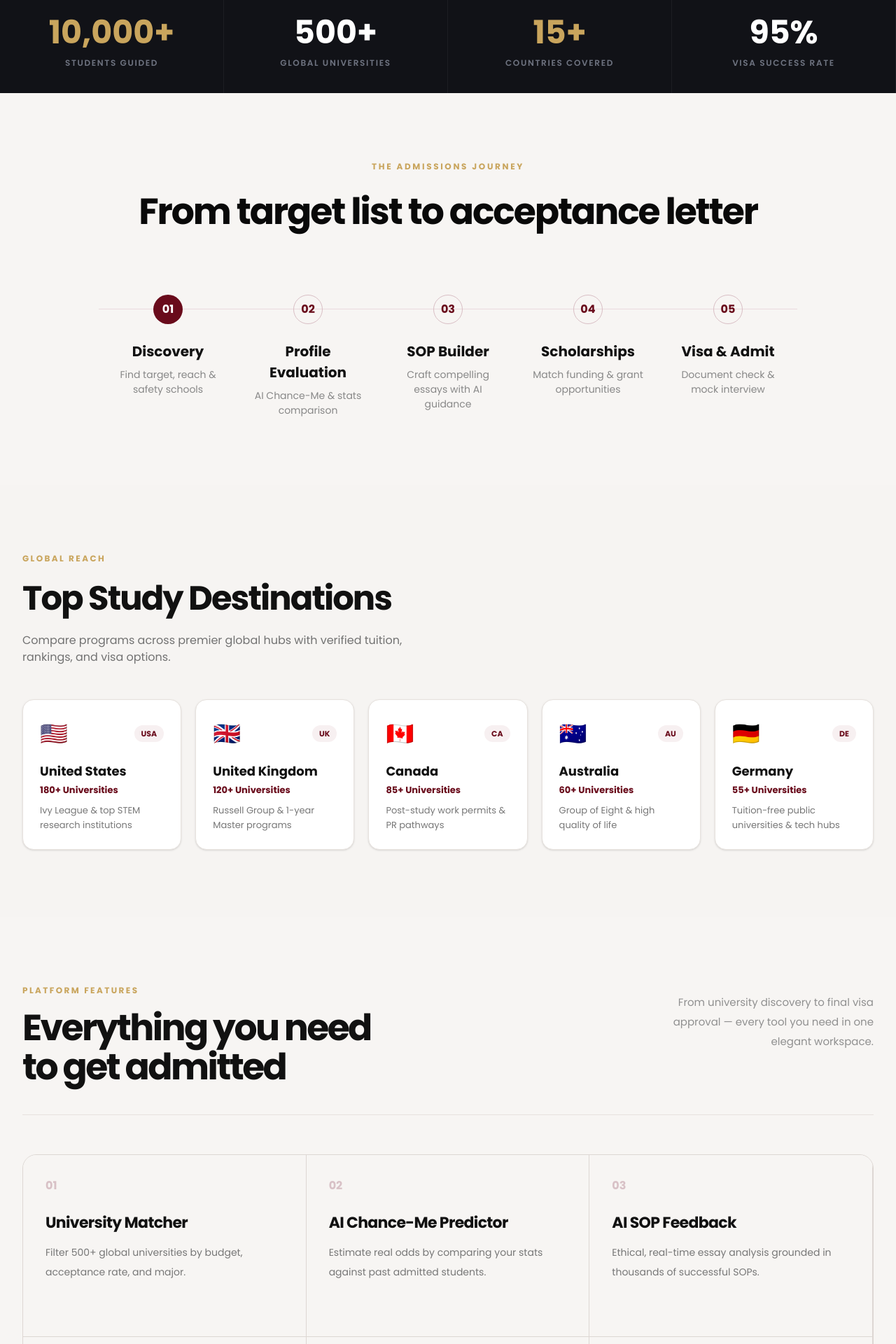
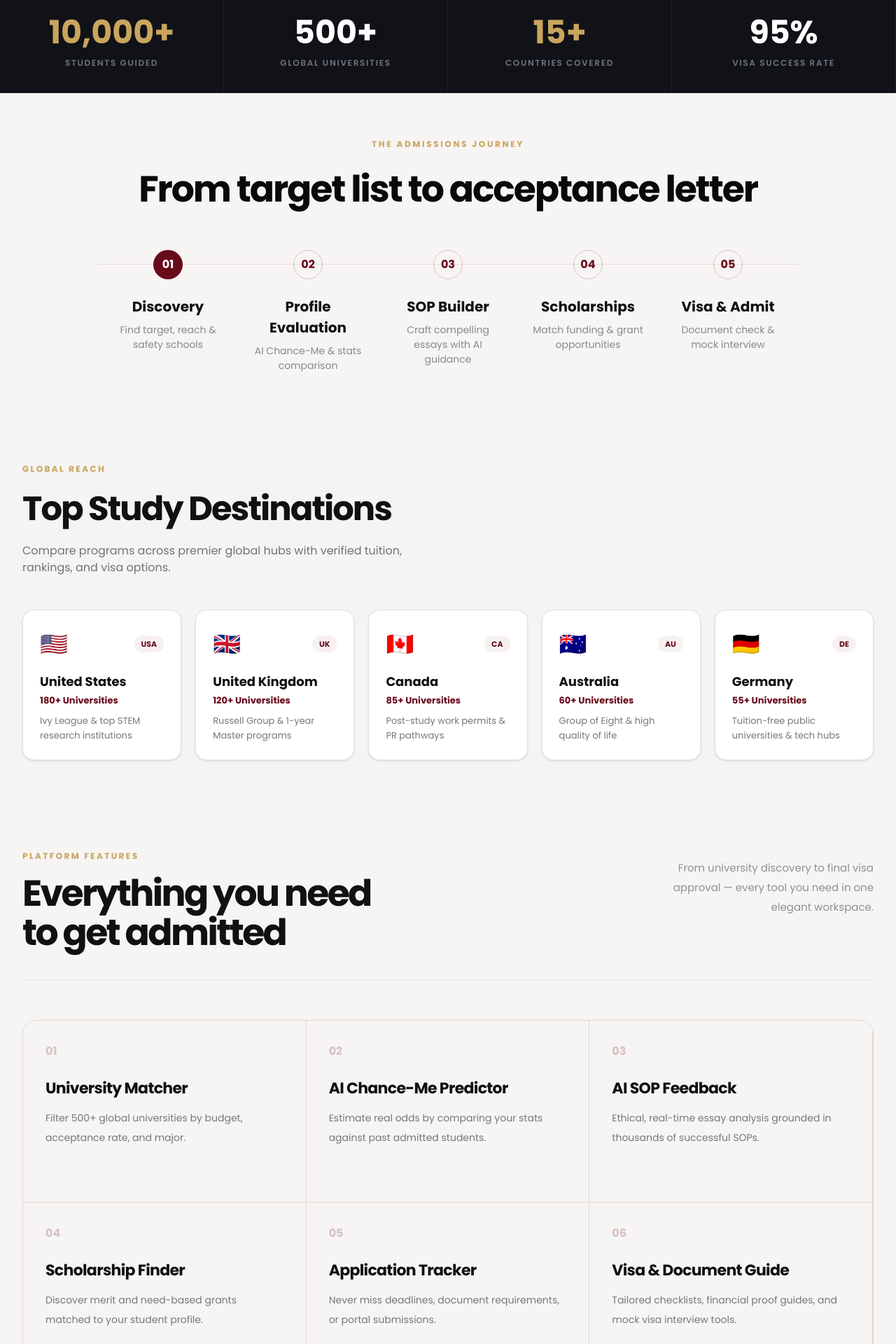
Before and after one commit to XYZ-2026/Unified-Platform, a Next.js app: page / in a window 1280 px wide. Shown: the part 900-2820 px from the top of the page at 70% size. Built offline with nearby package versions, Linux system fonts and the light colour scheme; no server answers.

Commit message:
ui changes

```diff
--- a/src/app/page.tsx
+++ b/src/app/page.tsx
@@ -340,7 +340,7 @@ export default function Home() {
       {/* ═══════════════════════════════════════════════════════════════
          THE ADMISSIONS JOURNEY — Step process matching Research AS
          ═══════════════════════════════════════════════════════════════ */}
-      <section className="bg-[#F7F5F3] px-4 sm:px-5 md:px-8 py-12 sm:py-20 lg:py-24 text-center">
+      <section className="bg-[#F7F5F3] px-4 sm:px-5 md:px-8 py-8 sm:py-12 lg:py-16 text-center">
         <div className="text-[#C9A55D] text-[12px] tracking-[0.22em] font-bold uppercase mb-4">
           THE ADMISSIONS JOURNEY
         </div>
@@ -348,7 +348,7 @@ export default function Home() {
           From target list to acceptance letter
         </h2>
 
-        <div className="max-w-7xl mx-auto mt-12 sm:mt-20 relative">
+        <div className="max-w-7xl mx-auto mt-8 sm:mt-12 relative">
           <div className="hidden lg:block absolute top-5 left-[9%] w-[82%] h-px bg-[#EAD9DD]" />
 
           <div className="flex flex-wrap justify-center gap-6 sm:gap-10 relative z-10">
@@ -384,7 +384,7 @@ export default function Home() {
       {/* ═══════════════════════════════════════════════════════════════
          TOP STUDY DESTINATIONS — Grid layout
          ═══════════════════════════════════════════════════════════════ */}
-      <section id="universities" className="px-4 sm:px-5 md:px-8 py-12 sm:py-20 lg:py-24 bg-[#F6F4F2]">
+      <section id="universities" className="px-4 sm:px-5 md:px-8 py-8 sm:py-12 lg:py-16 bg-[#F6F4F2]">
         <div className="max-w-7xl mx-auto">
           <div className="text-[#C9A55D] text-[12px] tracking-[0.2em] font-bold uppercase mb-3">
             GLOBAL REACH
@@ -426,7 +426,7 @@ export default function Home() {
       {/* ═══════════════════════════════════════════════════════════════
          PLATFORM FEATURES — Grid matching Research AS
          ═══════════════════════════════════════════════════════════════ */}
-      <section id="features" className="px-4 sm:px-5 md:px-8 py-12 sm:py-20 lg:py-24 bg-[#F7F5F3]">
+      <section id="features" className="px-4 sm:px-5 md:px-8 py-8 sm:py-12 lg:py-16 bg-[#F7F5F3]">
         <div className="max-w-7xl mx-auto flex flex-col lg:flex-row justify-between gap-8 border-b border-[#E7E1DE] pb-10">
           <div>
             <div className="text-[#C9A55D] text-[12px] tracking-[0.2em] font-bold uppercase mb-4">
```
